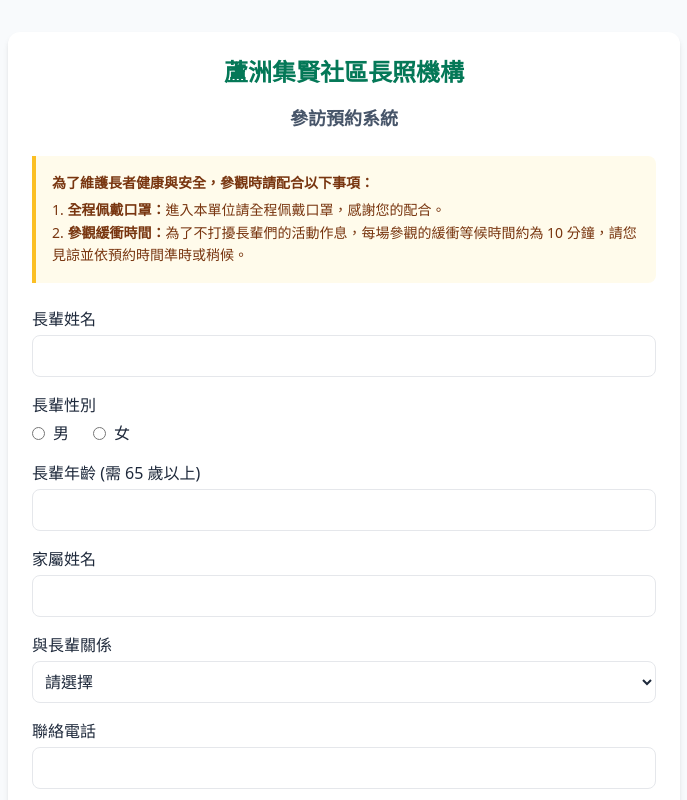
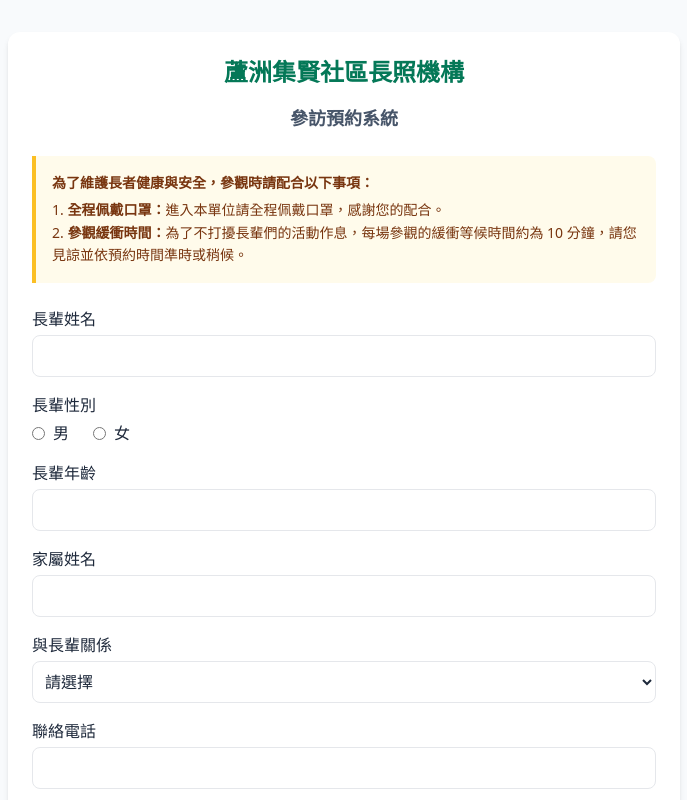
Before and after one commit to peggy609059-stack/visit-booking, a plain HTML site: page index.html in a window 1280 px wide. Shown: the top 800 px of the page, without its empty margins (296-983 px from the left). Drawn offline with nearby package versions, Linux system fonts and the light colour scheme.

Commit message:
Update index.html

```diff
--- a/index.html
+++ b/index.html
@@ -40,7 +40,7 @@
 
             <!-- 長輩年齡 (需65歲以上) -->
             <div>
-                <label class="block font-medium mb-1">長輩年齡 (需 65 歲以上)</label>
+                <label class="block font-medium mb-1">長輩年齡</label>
                 <input type="number" id="elder_age" name="elder_age" required min="0" class="w-full border rounded-lg p-2 focus:ring-2 focus:ring-emerald-500 outline-none">
             </div>
 
```
